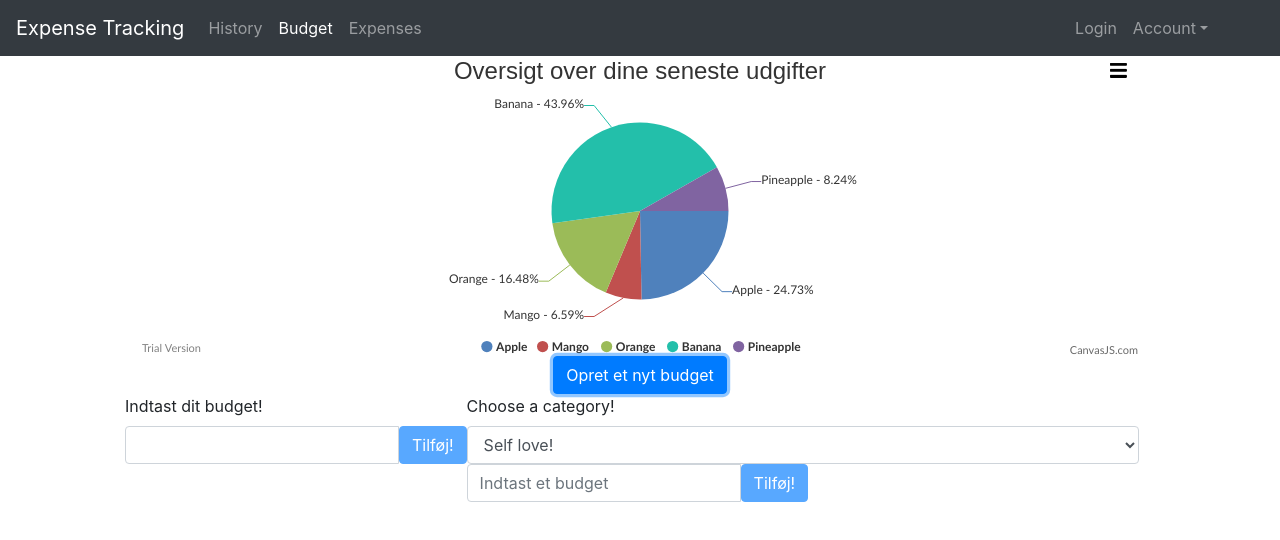
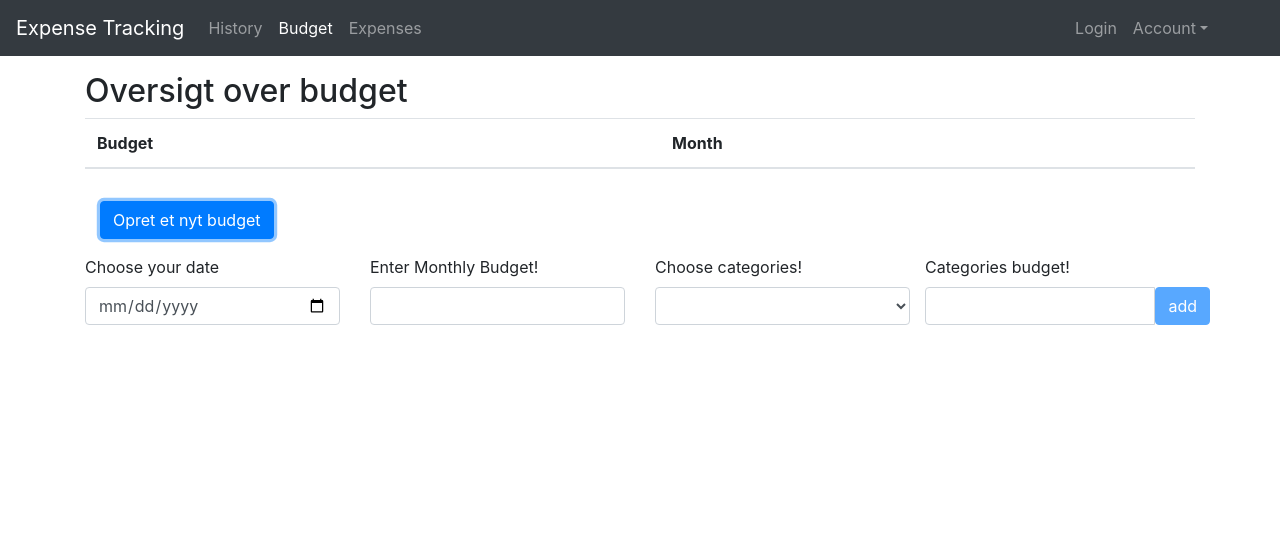
Before and after one commit to magnusbrok/Expense-Tracker-FrontEnd, an Angular app: page /budget in a window 1280 px wide. Both pictures are taken after a click on the button "Opret et nyt budget". Shown: the top 540 px of the page. Built offline with nearby package versions, Linux system fonts and the light colour scheme.

Commit message:
Updated a lot in budget
Kind of a big commit.

```diff
--- a/src/app/app.module.ts
+++ b/src/app/app.module.ts
@@ -19,6 +19,7 @@ import { ChangePasswordComponent } from './profile/change-password/change-passwo
 import { BudgetCategoryComponent } from './budget/budget-category/budget-category.component';
 import {ExpenseListService} from './shared/expense-list.service';
 import { HistorySelectedComponent } from './history/history-selected/history-selected.component';
+import {BudgetListService} from './shared/budget-list.service';
 
 @NgModule({
   declarations: [
@@ -43,7 +44,7 @@ import { HistorySelectedComponent } from './history/history-selected/history-sel
     AppRoutingModule,
     FormsModule
   ],
-  providers: [AuthenticationService, ExpenseListService],
+  providers: [AuthenticationService, ExpenseListService, BudgetListService],
   bootstrap: [AppComponent]
 })
 export class AppModule { }
--- a/src/app/budget/budget-category/budget-category.component.html
+++ b/src/app/budget/budget-category/budget-category.component.html
@@ -1,20 +1,50 @@
+<form (ngSubmit)="onSubmit(f)" #f="ngForm">
 <div class="row">
-  <label>Choose a category!</label>
-    <select  id="category" name="category" class="form-control" > <!--Knappen skal enables når "tilføj budget" klikkes på i budget"[disabled]=[buttonDisabled] -->
-      <option value="1">Self love!</option>
-      <option value="2">PAAARTY</option>
-      <option value="3">Games</option>
-      <option value="4">My own category!</option>
+  <div class="class col sm 3 form-group">
+    <label for="inputMDEx">Choose your date</label>
+    <div class="md-form">
+      <input type="date" id="inputMDEx" class="form-control"
+             ngModel
+             required
+             name="date">
+    </div>
+  </div>
+  <div class="class col sm 3 form-group">
+    <label>Enter Monthly Budget!</label>
+    <div class="input">
+      <input class="form-control"
+             ngModel
+             name="overAllBudget"
+             type="text"
+             required
+             pattern="^[1-9]+[0-9]*$" ><!--Ingen negative tal eller bogstaver-->
+      <div class="input-group-btn">
+      </div>
+    </div>
+  </div>
+  <div class="class col sm 4 form-group">
+  <label>Choose categories!</label>
+    <select
+      id="category"
+      name="category"
+      class="form-control"
+      ngModel
+      required> <!--Knappen skal enables når "tilføj budget" klikkes på i budget"[disabled]=[buttonDisabled] -->
+      <option value="Self love">Self love!</option>
+      <option value="PAAAARTY">PAAARTY</option>
+      <option value="Games">Games</option>
+      <option value="Create category">Create custom category!</option>
     </select>
-
-  <form ngSubmit #f="ngForm">
+  </div>
+    <div class="class col sm 4 form-group">
+      <div class="row">
+      <label> Categories budget!</label>
       <div class="input-group">
         <input
           class="form-control"
           ngModel
-    id="ctaegoryBudget"
-    name="ctaegoryBudget"
-    placeholder="Indtast et budget"
+          id="categoryBudget"
+          name="categoryBudget"
           type="text"
           required
           pattern="^[1-9]+[0-9]*$">
@@ -23,12 +53,14 @@
     <button
       [disabled]="!f.valid"
       class="btn btn-primary"
-      type="button"> <!--Knappen skal enables når "tilføj budget" klikkes på i budget"[disabled]=[buttonDisabled] -->
-      Tilføj!
+      type="submit"> <!--Knappen skal enables når "tilføj budget" klikkes på i budget"[disabled]=[buttonDisabled] -->
+      add
     </button>
     </div>
       </div>
+    </div>
+    </div>
+</div>
   <span class="help-block"
-          *ngIf="!f.valid && f.touched"> Please enter a valid budget for the category!</span>
+        *ngIf="!f.valid && f.touched"> Please enter valid information for all the boxes</span>
 </form>
-</div>
--- a/src/app/budget/budget-category/budget-category.component.ts
+++ b/src/app/budget/budget-category/budget-category.component.ts
@@ -1,5 +1,8 @@
-import {Component, Input, OnInit} from '@angular/core';
+import {Component, Input, OnInit, ViewChild} from '@angular/core';
 import {BudgetComponent} from '../budget.component';
+import {NgForm} from '@angular/forms';
+import {BudgetModel} from '../budget.model';
+import {BudgetListService} from '../../shared/budget-list.service';
 
 @Component({
   selector: 'app-budget-category',
@@ -7,11 +10,16 @@ import {BudgetComponent} from '../budget.component';
   styleUrls: ['./budget-category.component.css']
 })
 export class BudgetCategoryComponent implements OnInit {
+  @ViewChild('f', { static: false }) elForm: NgForm;
+ @Input() buttonDisabled: BudgetComponent;
+  constructor(private budgetListService: BudgetListService) {}
 
- @Input() buttonDisabled: BudgetComponent;
-  constructor() { }
-
-  ngOnInit(): void {
+  onSubmit(form: NgForm) {
+    const value = form.value;
+    const newBudget = new BudgetModel(value.overAllBudget, value.date);
+    this.budgetListService.addBudget(newBudget);
+    form.reset();
   }
-
+  ngOnInit() {
+      }
 }
--- a/src/app/budget/budget.component.html
+++ b/src/app/budget/budget.component.html
@@ -1,43 +1,39 @@
 <div class="col">
-    <div class="col-auto">
-      <div  id="chartContainer"style="height: 300px; width: 1000px;" chartTopMargin="70"></div> <!--padding-top: 30px;-->
-    </div>
-    <div class="col-auto">
+  <div class="row mt-3">
+    <h2>Oversigt over budget</h2>
+    <table class="table table-hover">
+      <thead>
+      <tr>
+        <th scope="col">Budget</th>
+        <th scope="col">Month</th>
+      </tr>
+      </thead>
+      <tbody>
+      <tr *ngFor="let budget of budgetList; let i = index">
+        <td>
+          {{budget.overAllBudget}}
+        </td>
+        <td>
+          {{budget.date}}
+        </td>
+      </tr>
+      </tbody>
+    </table>
+  </div>
+</div>
+    <div class="col-auto mt-3">
       <div class="form-group">
-        <div class="text-center">
+        <div class="text-left">
           <button (click)="show()" class="btn btn-primary">Opret et nyt budget</button>
         </div>
-        <div class="row">
+        <div class="row mt-3">
         <form (ngSubmit)="addBudget(budget)" #budget="ngForm"> <!--For at console.log-->
         <div class="row" *ngIf="!isHidden">
-          <div class="col  md 4" >
-            <label>Indtast dit budget!</label>
-            <div class="input-group">
-              <input class="form-control"
-                     ngModel
-                     id="overAllBudget"
-                     name="overAllBudget"
-                     type="text"
-                     required
-                     pattern="^[1-9]+[0-9]*$" ><!--Ingen negative tal eller bogstaver-->
-
-              <div class="input-group-btn">
-                <button
-                  [disabled]=!budget.valid
-                        class="btn btn-primary"
-                        type="submit">Tilføj!</button>
-              </div>
-            </div>
-            <span class="help-block"
-                  *ngIf="!budget.valid &&
-                    budget.touched"> Please enter a valid budget!</span>
-          </div>
-          <div>
-            <app-budget-category></app-budget-category>
-          </div>
+          <div class="class col sm 3 form-group">
+          <app-budget-category></app-budget-category>
+        </div>
         </div>
         </form>
         </div>
       </div>
     </div>
-</div>
--- a/src/app/budget/budget.component.ts
+++ b/src/app/budget/budget.component.ts
@@ -1,7 +1,8 @@
-import {Component, Input, OnInit} from '@angular/core';
-import * as CanvasJS from './canvasjs.min';
-import {buffer} from 'rxjs/operators';
+import {Component, OnInit} from '@angular/core';
 import {NgForm} from '@angular/forms';
+import {Subscription} from 'rxjs';
+import {BudgetModel} from './budget.model';
+import {BudgetListService} from '../shared/budget-list.service';
 @Component({
   selector: 'app-budget',
   templateUrl: './budget.component.html',
@@ -9,40 +10,22 @@ import {NgForm} from '@angular/forms';
 })
 export class BudgetComponent implements OnInit {
   isHidden = true;
-  buttonDisabled = true;
-  constructor() {}
+  budgetList: BudgetModel[];
+  private subscription: Subscription;
+  constructor(private budgetListService: BudgetListService) { }
 
-  buttonEnabled() {
-    this.buttonDisabled = !this.buttonDisabled;
-  }
   show() {
     this.isHidden = !this.isHidden;
   }
   addBudget(form: NgForm) {
     console.log(form);
   }
-  ngOnInit() {
-      const chart = new CanvasJS.Chart('chartContainer', {
-        animationEnabled: true,
-        exportEnabled: true,
-        title: {
-          text: 'Oversigt over dine seneste udgifter '
-        },
-        data: [{
-          type: 'pie',
-          showInLegend: true,
-          toolTipContent: '<b>{name}</b>: ${y} (#percent%)',
-          indexLabel: '{name} - #percent%',
-          dataPoints: [
-            { y: 450, name: 'Apple' },
-            { y: 120, name: 'Mango' },
-            { y: 300, name: 'Orange' },
-            { y: 800, name: 'Banana' },
-            { y: 150, name: 'Pineapple' }
-          ]
-        }]
-      });
-
-      chart.render();
-    }
+  ngOnInit(): void {
+    this.budgetList = this.budgetListService.getBudgets();
+    this.subscription = this.budgetListService.budgetChange.subscribe(
+      (budgetList: BudgetModel[]) => {
+        this.budgetList = budgetList;
+      }
+    );
+  }
 }
--- /dev/null
+++ b/src/app/budget/budget.model.ts
@@ -0,0 +1,6 @@
+export class BudgetModel {
+  constructor(public overAllBudget: number, public date: Date ) {
+  }
+
+
+}
--- /dev/null
+++ b/src/app/shared/budget-list.service.ts
@@ -0,0 +1,18 @@
+import {BudgetModel} from '../budget/budget.model';
+import {Subject} from 'rxjs';
+
+export class BudgetListService {
+  budgetChange = new Subject<BudgetModel[]>();
+  budgetList: BudgetModel[] = [];
+
+  getBudgets() {
+    return this.budgetList.slice();
+  }
+  getBudget(index: number) {
+    return this.budgetList[index];
+  }
+  addBudget(budget: BudgetModel) {
+    this.budgetList.push(budget);
+    this.budgetChange.next(this.budgetList.slice());
+  }
+}
```
Lines whose indentation alone changed are shown as unchanged.
